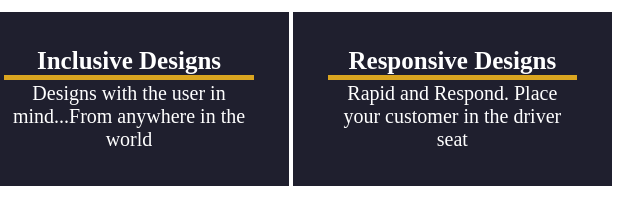
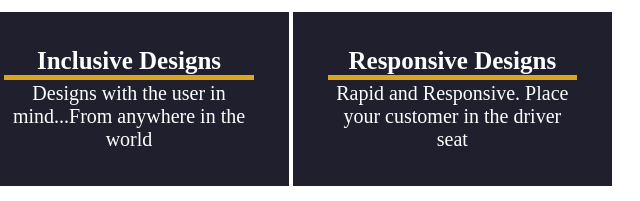
Before and after one commit to Rumtikitum/Portfolio, a website: page public/index.html in a window 1280 px wide. Shown: the part 1186-1387 px from the top of the page, 511-1151 px from the left. Drawn offline with Linux system fonts and the light colour scheme.

Commit message:
correction

```diff
--- a/public/index.html
+++ b/public/index.html
@@ -87,7 +87,7 @@
             </div>
             <div class="skillstopic">
                 <p class="minortab">Responsive Designs</p>
-                <p class="spec">Rapid and Respond. Place your customer in the driver seat</p>
+                <p class="spec">Rapid and Responsive. Place your customer in the driver seat</p>
             </div>
         </div>
     </section>
```
